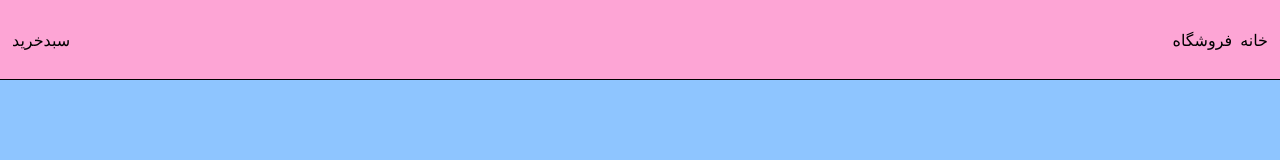
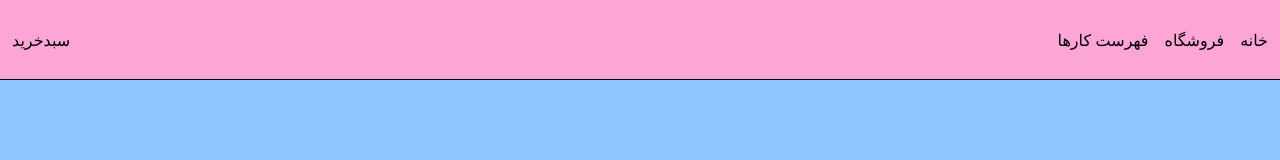
Before and after one commit to javadi2810/react-first-store-project, a React (Vite) app: page / in a window 1280 px wide. Shown: the top 160 px of the page. Built offline with nearby package versions, Linux system fonts and the light colour scheme.

Commit message:
add linck my  To Do List

```diff
--- a/src/components/navbar/Navbar.tsx
+++ b/src/components/navbar/Navbar.tsx
@@ -6,12 +6,15 @@ function Navbar() {
         <div className="h-20 border-b   bg-pink-300  shadow-xl  flex justify-between items-center"  >
             <Container className='mx-auto'>
                 <div className='flex justify-between items-center '>
-                    <ul className='flex gap-2'>
+                    <ul className='flex gap-4'>
                         <li>
                             <Link to="/" >خانه</Link>
                         </li>
                         <li>
                             <Link to="/Store" >فروشگاه</Link>
+                        </li>
+                        <li>
+                            <a href="https://the-to-do-list-5z9e.vercel.app/">فهرست کارها</a>
                         </li>
 
                     </ul>
```
